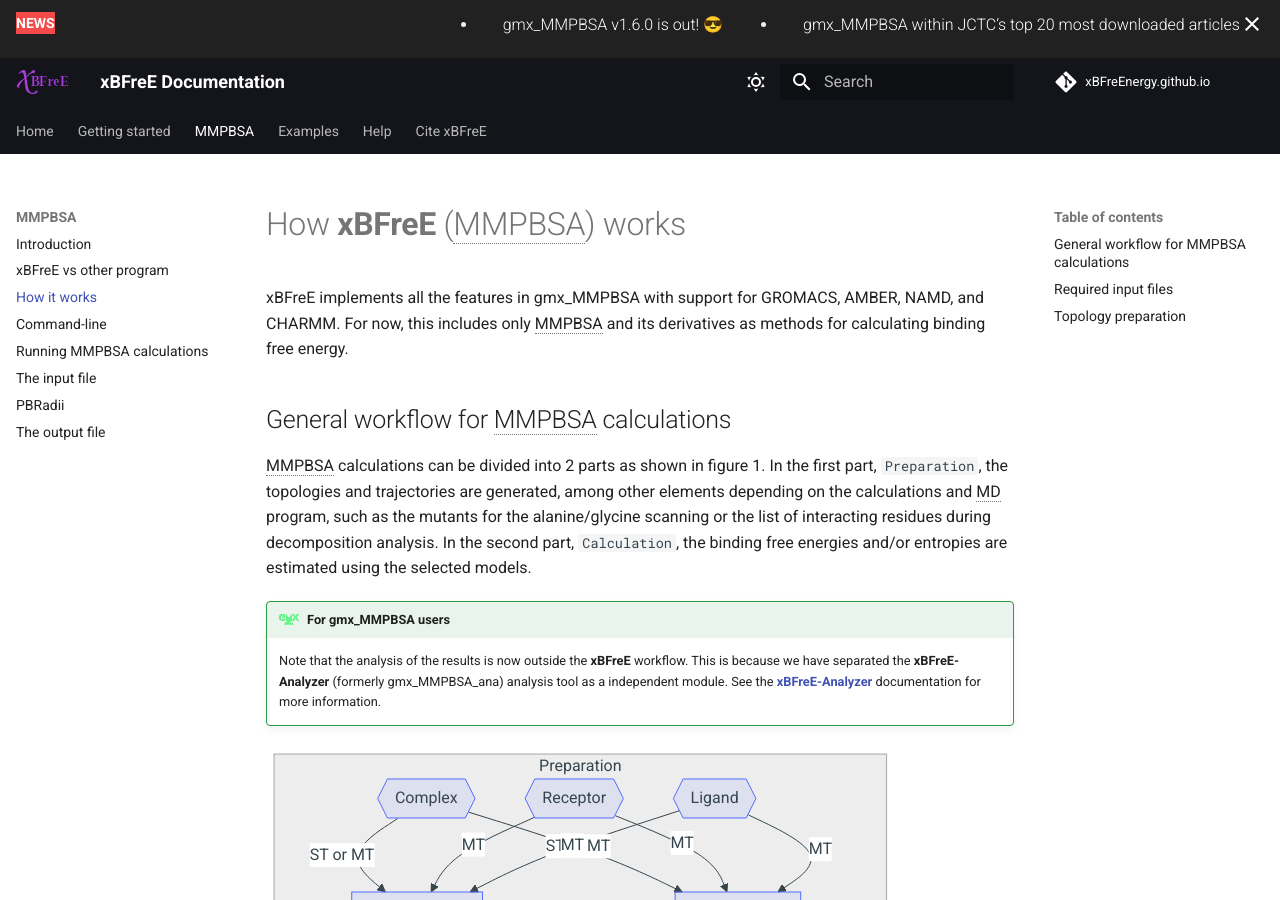
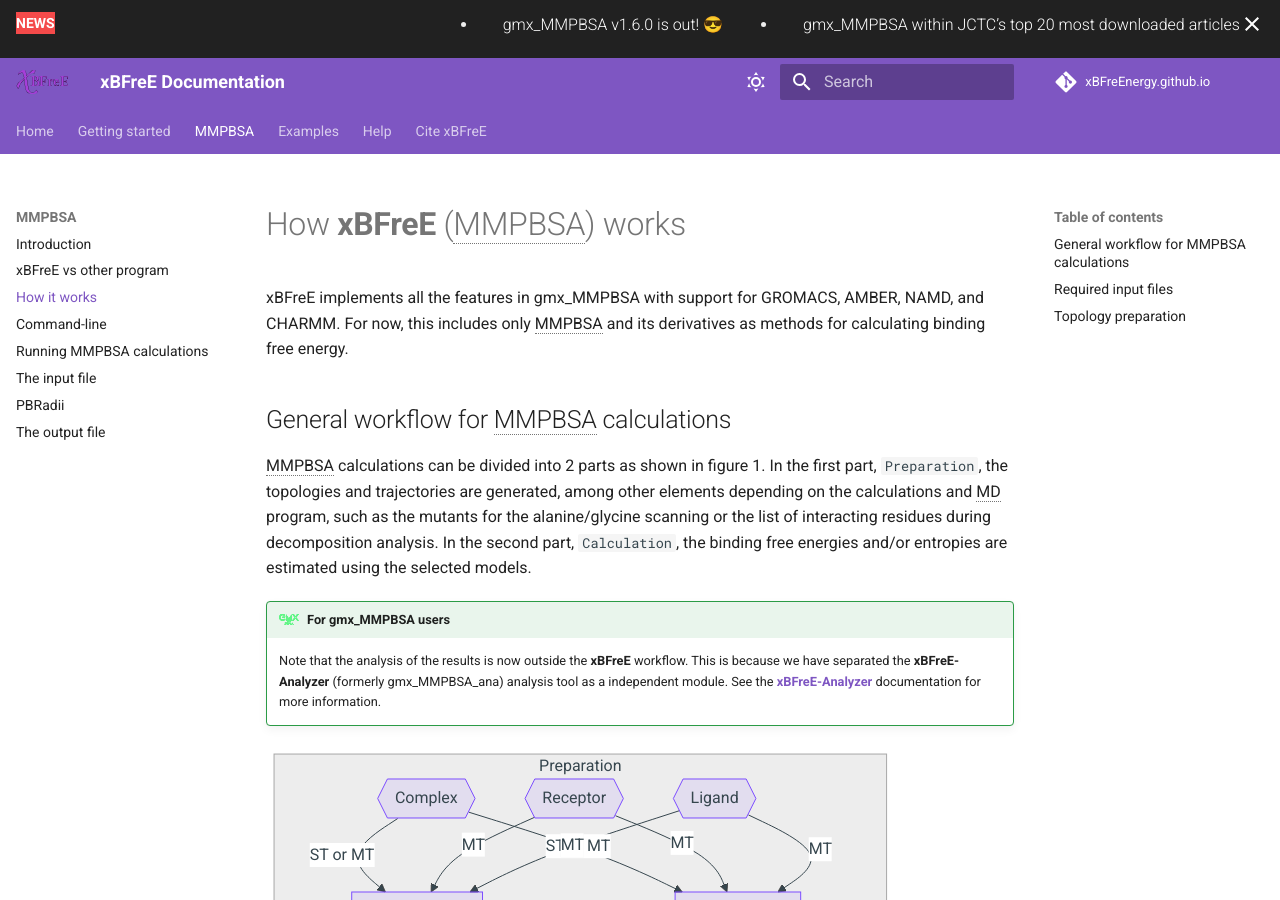
Before and after one commit to xBFreEnergy/xBFreE, an MkDocs documentation site: the page built from docs/mmpbsa/howworks.md, in a window 1280 px wide and 900 px high. Built offline with MkDocs 1.6.1 and Material for MkDocs 9.7.7, drawn with Linux system fonts in a browser that asks for light colours; the version menu is left out.

Commit message:
set theme

```diff
--- a/mkdocs.yml
+++ b/mkdocs.yml
@@ -63,30 +63,18 @@
 
   palette:
     - scheme: default
-      primary: black
-      accent: black
+      primary: deep purple
+      accent: deep purple
       toggle:
         icon: material/weather-sunny
         name: Switch to dark mode
     - scheme: slate
-      primary: black
-      accent: black
+      primary: deep purple
+      accent: deep purple
       toggle:
         icon: material/weather-night
         name: Switch to light mode
 
-#    - scheme: default
-#      primary: black
-#      accent: black
-#      toggle:
-#        icon: material/weather-sunny
-#        name: Switch to dark mode
-#    - scheme: slate
-#      primary: black
-#      accent: black
-#      toggle:
-#        icon: material/weather-night
-#        name: Switch to light mode
   font:
     text: Roboto
     code: Roboto Mono
@@ -102,6 +90,9 @@
   - git-revision-date-localized:
       type: timeago
       enable_creation_date: true
+  - git-committers:
+      repository: xBFreEnergy/xBFreEnergy.github.io
+      branch: master
   - minify:
       minify_html: true
 
@@ -123,7 +114,7 @@
           data: 0
           note: >-
             Thanks for your feedback! Help us improve this page by
-            using our <a href="..." target="_blank" rel="noopener">feedback form</a>.
+            using our <a href="https://github.com/xBFreEnergy/xBFreE/issues/new" target="_blank" rel="noopener">feedback form</a>.
 
   social:
     - icon: fontawesome/brands/github
@@ -134,8 +125,9 @@
     title: Cookie consent
     description: >-
       We use Google Analytics as a third party tracking service. We do not share, sell, rent, or trade this information
-      with third parties for their commercial purposes; and we only use it as this Privacy Policy describes. This helps
-      us improve documentation and have usage statistics to apply for financing. Thank you.
+      with third parties for their commercial purposes; and we only use it as this
+      <a href="/help/private_policy/">Privacy Policy</a> describes. This helps us improve documentation and have
+      usage statistics to apply for financing. Thank you.
     actions:
       - accept
 # Extensions
```
